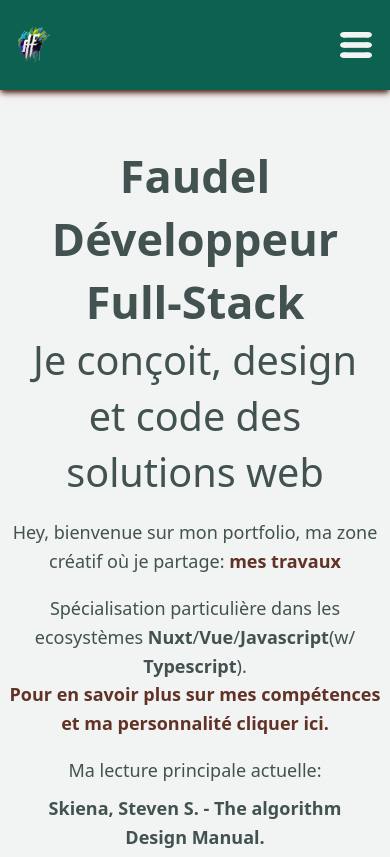
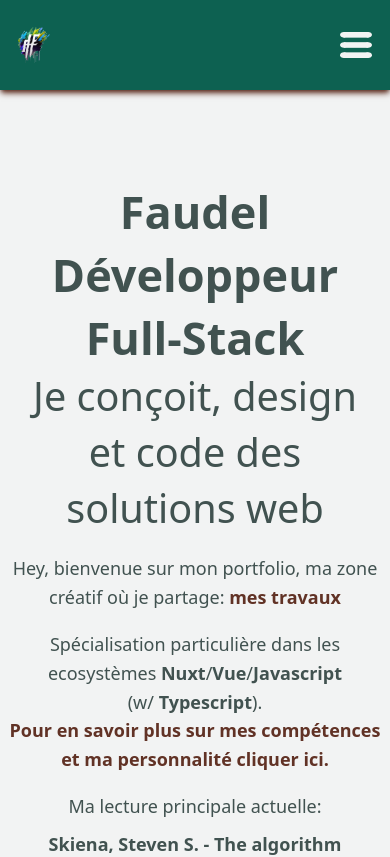
Before and after one commit to Faudelhadroug/portfolio-2024, a Vue app in the folder client/: page / in a window 390 px wide. Shown: the top 857 px of the page. Built offline with nearby package versions, Linux system fonts and the light colour scheme; what @formkit/vue would draw is missing.

Commit message:
style: padding and home responsiveness correction

```diff
--- a/client/src/assets/css/tailwind-shortcut.css
+++ b/client/src/assets/css/tailwind-shortcut.css
@@ -11,7 +11,7 @@
   }
 
   .container-padding {
-    @apply px-[0.5rem] pt-[8rem] py-[4rem] xl:px-[1rem] xl:pt-[8rem] 2xl:px-[2rem] 2xl:pt-[10rem];
+    @apply px-[0.5rem] pt-[8rem] py-[4rem] md:px-[1rem] xl:px-[1.5rem] xl:pt-[8rem] 2xl:px-[2rem] 2xl:pt-[10rem];
   }
 
   .clickeable {
--- a/client/src/views/HomeView.vue
+++ b/client/src/views/HomeView.vue
@@ -1,10 +1,10 @@
 <script setup lang="ts"></script>
 
 <template>
-  <main>
+  <main class="h-full pt-[2rem] text-center bg-white text-dark-75">
     <section
       id="herosection"
-      class="container-padding grid grid-cols-6 xl:grid-cols-12 text-center bg-white text-dark-75"
+      class="container-padding grid grid-cols-6 xl:grid-cols-12"
     >
       <h1 class="col-span-6 xl:col-span-12">
         Faudel Développeur Full-Stack
@@ -29,10 +29,10 @@
         </p>
         <p>
           Spécialisation particulière dans les ecosystèmes
-          <a class="font-bold" href="https://nuxt.com/" target="_blank">Nuxt</a>/<a class="font-bold" href="https://vuejs.org/" target="_blank">Vue</a>/<a class="font-bold" href="https://developer.mozilla.org/fr/docs/Web/JavaScript" target="_blank">Javascript</a>(w/ <a class="font-bold" href="https://www.typescriptlang.org/" target="_blank">Typescript</a>).
+          <a class="font-bold" href="https://nuxt.com/" target="_blank">Nuxt</a>/<a class="font-bold" href="https://vuejs.org/" target="_blank">Vue</a>/<a class="font-bold" href="https://developer.mozilla.org/fr/docs/Web/JavaScript" target="_blank">Javascript</a> (w/ <a class="font-bold" href="https://www.typescriptlang.org/" target="_blank">Typescript</a>).
           <br>
           <span class="clickeable-dark">
-            <a href="/profile">
+            <a href="/profil">
               Pour en savoir plus sur mes compétences et ma
               personnalité cliquer ici.
             </a>
```
